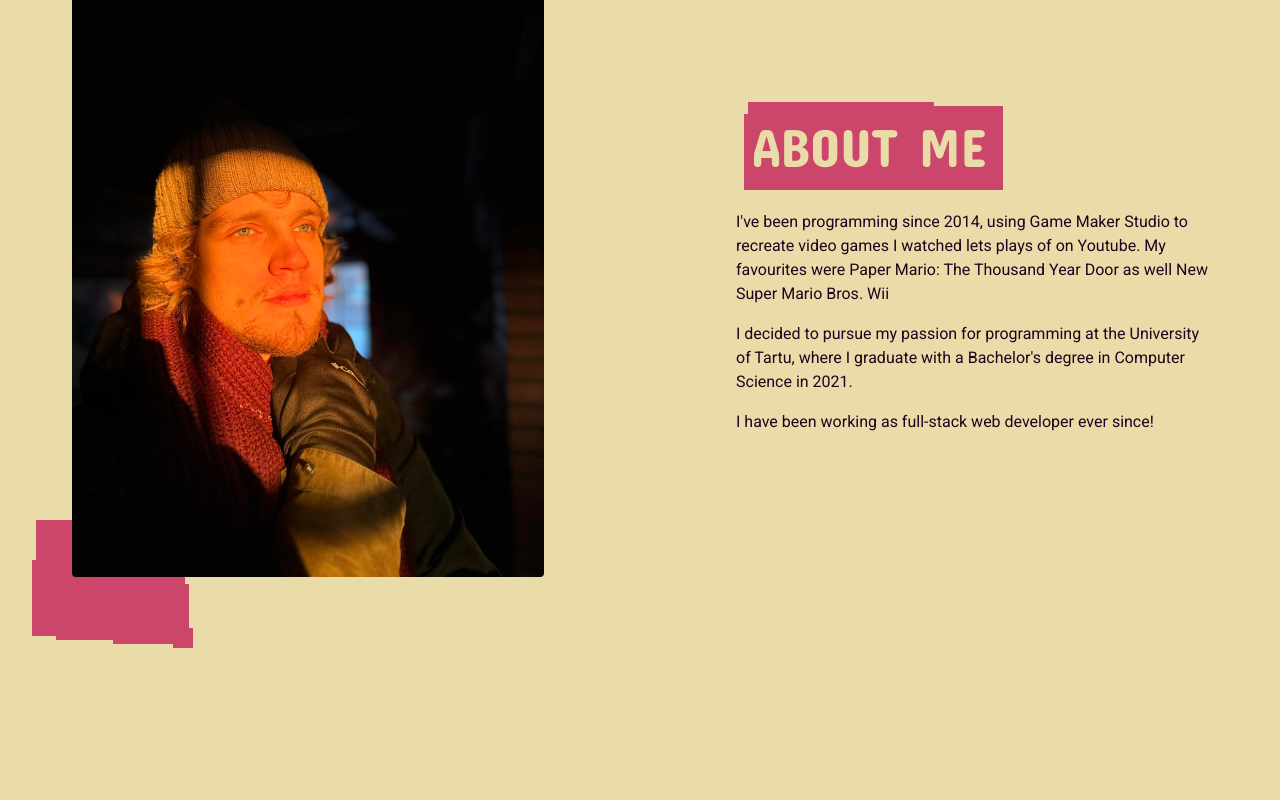
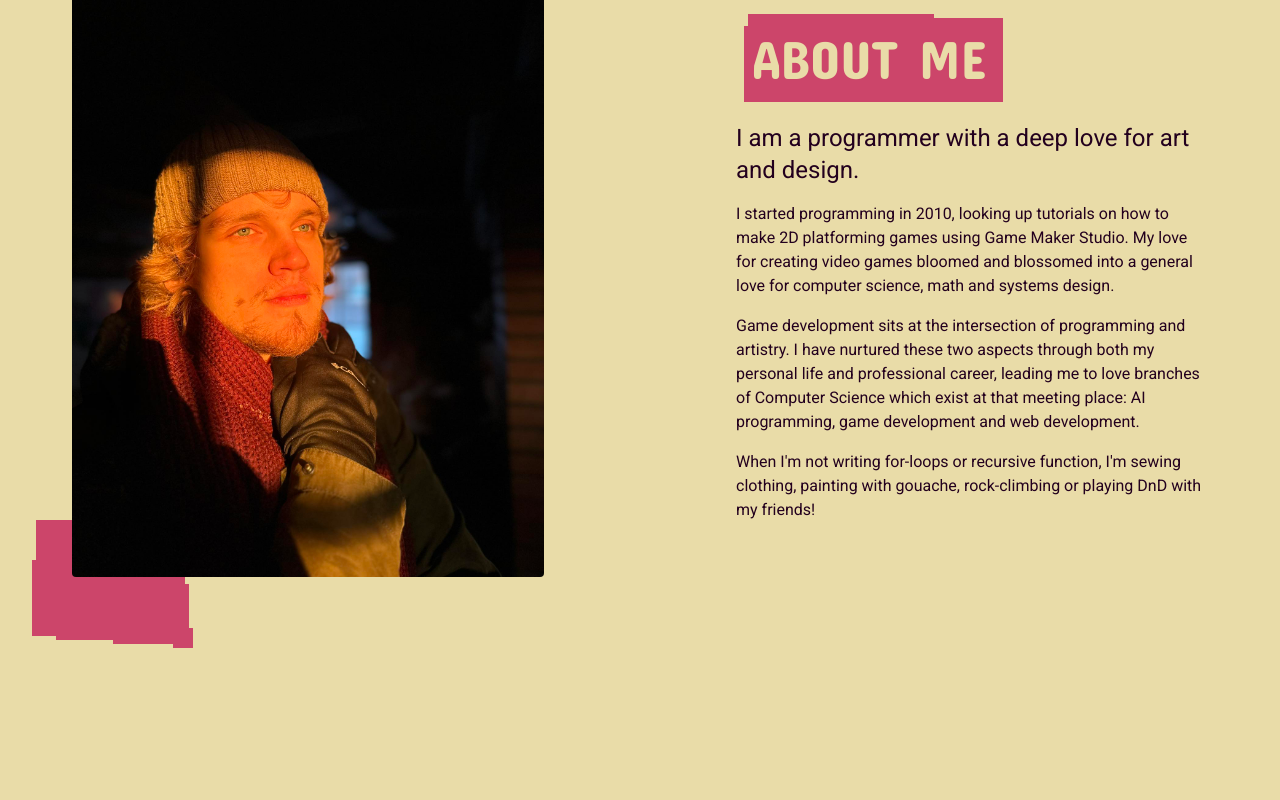
Before and after one commit to TanelMarran/portfolio, a Vue app: page / in a window 1280 px wide. Shown: the part 980-1780 px from the top of the page. Built offline with nearby package versions, Linux system fonts and the light colour scheme.

Commit message:
[main] ensures building works

```diff
--- a/src/assets/mixins.scss
+++ b/src/assets/mixins.scss
@@ -1,3 +1,5 @@
+@use "sass:math";
+
 @mixin wiggle {
   animation: wiggle 600ms step-end infinite;
 }
@@ -8,7 +10,7 @@
     display: block;
     content: "";
     width: 100%;
-    padding-top: ($height / $width) * 100%;
+    padding-top: math.div($height, $width) * 100%;
   }
   > .content {
     position: absolute;
--- a/src/components/AboutMe.vue
+++ b/src/components/AboutMe.vue
@@ -12,14 +12,19 @@
         About me
       </Heading>
       <div class="text mt-4">
-        <p>
-          I've been programming since 2014, using Game Maker Studio to recreate video games I watched lets plays of on Youtube. My favourites were Paper Mario: The Thousand Year Door as well New Super Mario Bros. Wii
+        <p class="text-large">
+          I am a programmer with a deep love for art and design.
         </p>
         <p>
-          I decided to pursue my passion for programming at the University of Tartu, where I graduate with a Bachelor's degree in Computer Science in 2021.
+          I started programming in 2010, looking up tutorials on how to make 2D platforming games using Game Maker Studio.
+          My love for creating video games bloomed and blossomed into a general love for computer science, math and systems design.
         </p>
         <p>
-          I have been working as full-stack web developer ever since!
+          Game development sits at the intersection of programming and artistry. I have nurtured these two aspects through both my personal life and professional career,
+          leading me to love branches of Computer Science which exist at that meeting place: AI programming, game development and web development.
+        </p>
+        <p>
+          When I'm not writing for-loops or recursive function, I'm sewing clothing, painting with gouache, rock-climbing or playing DnD with my friends!
         </p>
       </div>
     </div>
--- a/src/components/Project.vue
+++ b/src/components/Project.vue
@@ -55,14 +55,13 @@ export interface ProjectProps {
   meta?: ProjectMetaProps[]
 }
 
-const getImageUrl = (name) =>  {
+const getImageUrl = (name: any) =>  {
   return new URL(`../assets/images/${name}`, import.meta.url).href
 }
 
 const props = withDefaults(defineProps<ProjectProps>(), {
   title: '',
   text: '',
-  meta: []
 })
 
 </script>
--- a/src/components/Projects.vue
+++ b/src/components/Projects.vue
@@ -49,7 +49,7 @@ const activeGroup = ref(data.groups[0])
 
 const activeProject = ref(0)
 
-const changeGroup = (newGroup) => {
+const changeGroup = (newGroup: any) => {
   activeGroup.value = newGroup
   activeProject.value = 0
 }
--- a/src/components/Walker.vue
+++ b/src/components/Walker.vue
@@ -17,12 +17,12 @@
 <script setup lang="ts">
 import Walker1 from '@/assets/images/care1.svg'
 import Walker2 from '@/assets/images/care2.svg'
-import {computed, onMounted, onUnmounted, Ref, ref} from 'vue'
+import {type Ref, computed, onMounted, onUnmounted, ref} from 'vue'
 
-const targetRef: Ref<HTMLElement> = ref(null)
-const walkerRef: Ref<HTMLElement> = ref(null)
+const targetRef: Ref<HTMLElement | undefined> = ref()
+const walkerRef: Ref<HTMLElement | undefined> = ref()
 
-const walkerPosition = ref(0)
+const walkerPosition = ref(360)
 
 const walkerTargetSpeed = ref(0)
 const walkerSpeed = ref (0)
--- a/src/components/WiggleBackground.vue
+++ b/src/components/WiggleBackground.vue
@@ -6,12 +6,13 @@
 
 <script setup lang="ts">
 import * as THREE from 'three'
-import {onMounted, Ref, ref} from 'vue'
+import {onMounted, ref} from 'vue'
+import {type Ref} from 'vue'
 
-const renderer: Ref<THREE.WebGLRenderer> = ref(null)
+const renderer: Ref<THREE.WebGLRenderer | undefined> = ref()
 
-const backgroundCanvas: Ref<HTMLElement> = ref(null)
-const containerRef: Ref<HTMLElement> = ref(null)
+const backgroundCanvas: Ref<HTMLElement | undefined> = ref()
+const containerRef: Ref<HTMLElement | undefined> = ref()
 
 const variantPoint = () => 1 - Math.random() * 0.2
 
--- a/tsconfig.app.json
+++ b/tsconfig.app.json
@@ -3,6 +3,7 @@
   "include": ["env.d.ts", "src/**/*", "src/**/*.vue"],
   "exclude": ["src/**/__tests__/*"],
   "compilerOptions": {
+    "allowJs": true,
     "composite": true,
     "noEmit": true,
     "baseUrl": ".",
```
